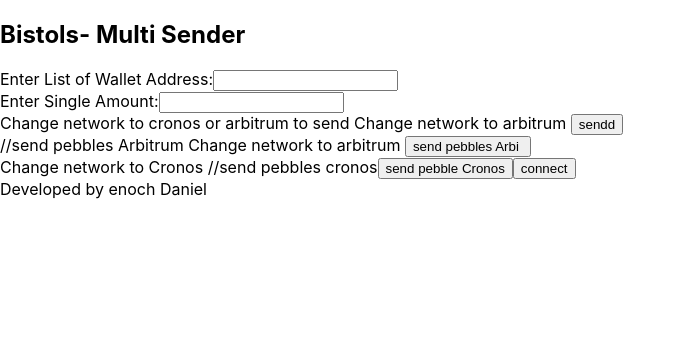
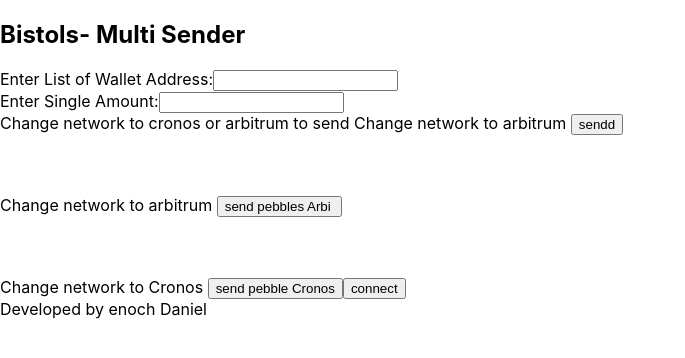
Before and after one commit to Danijel-Enoch/multisender, a React (Create React App) app: page / in a window 1280 px wide. Shown: the top 358 px of the page, without its empty margins (0-685 px from the left). Built offline with nearby package versions, Linux system fonts and the light colour scheme.

Commit message:
updated spacing

```diff
--- a/src/App.js
+++ b/src/App.js
@@ -122,14 +122,19 @@ function App() {
       <label> Change network to arbitrum </label>
       <input type="button"  value={"sendd"} onClick={handleSubmit} />
       </div>
-      //send pebbles Arbitrum
-      <di>
+      <br></br>
+      <br></br>
+      <br></br>
+      {/* //send pebbles Arbitrum */}
+      <div>
       <label> Change network to arbitrum </label>
       <input type="button"  value={"send pebbles Arbi "} onClick={handleSubmit_pebbles_arbi} />
-      </di>
+      </div>
+      <br></br>
+      <br></br>
       <br></br>
       <label> Change network to Cronos </label>
-      //send pebbles cronos
+      {/* //send pebbles cronos */}
       <input type="button"  value={"send pebble Cronos"} onClick={handleSubmit_pebbles_cronos} />
 
       <input type="button" value={"connect"} placeholder='Connect Wallet ' onClick={connectToMetamask} />
```
